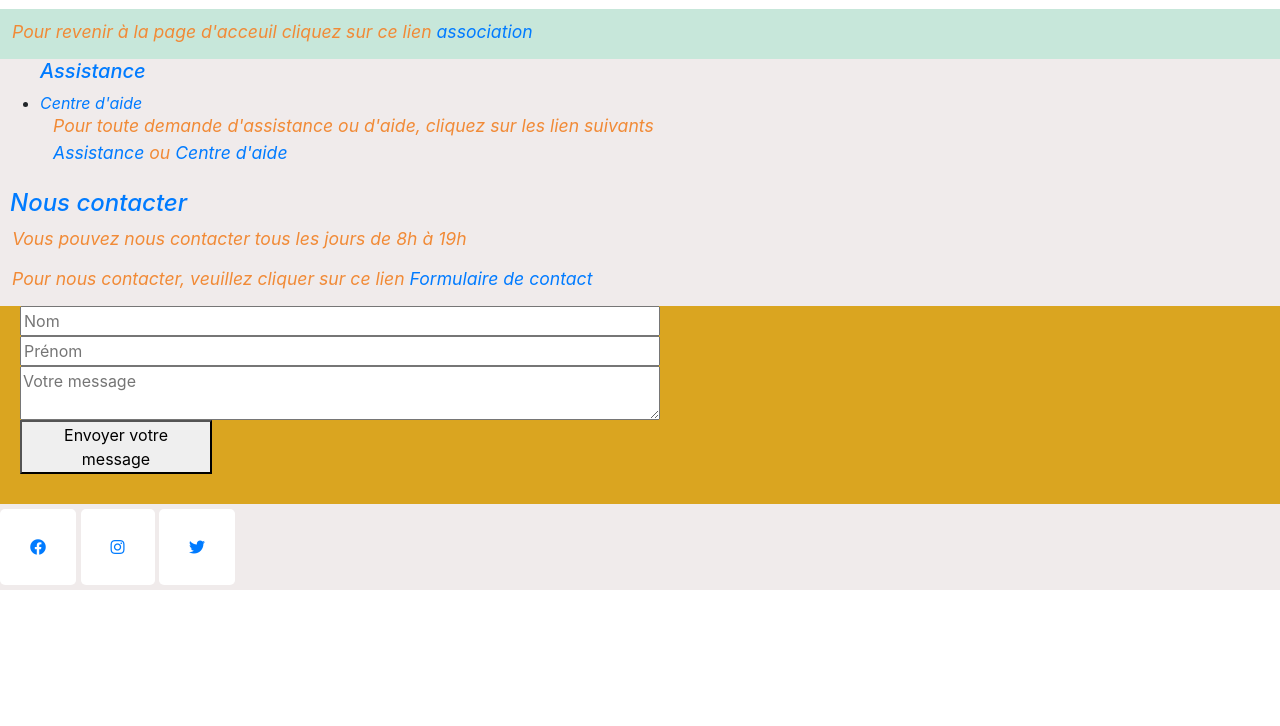
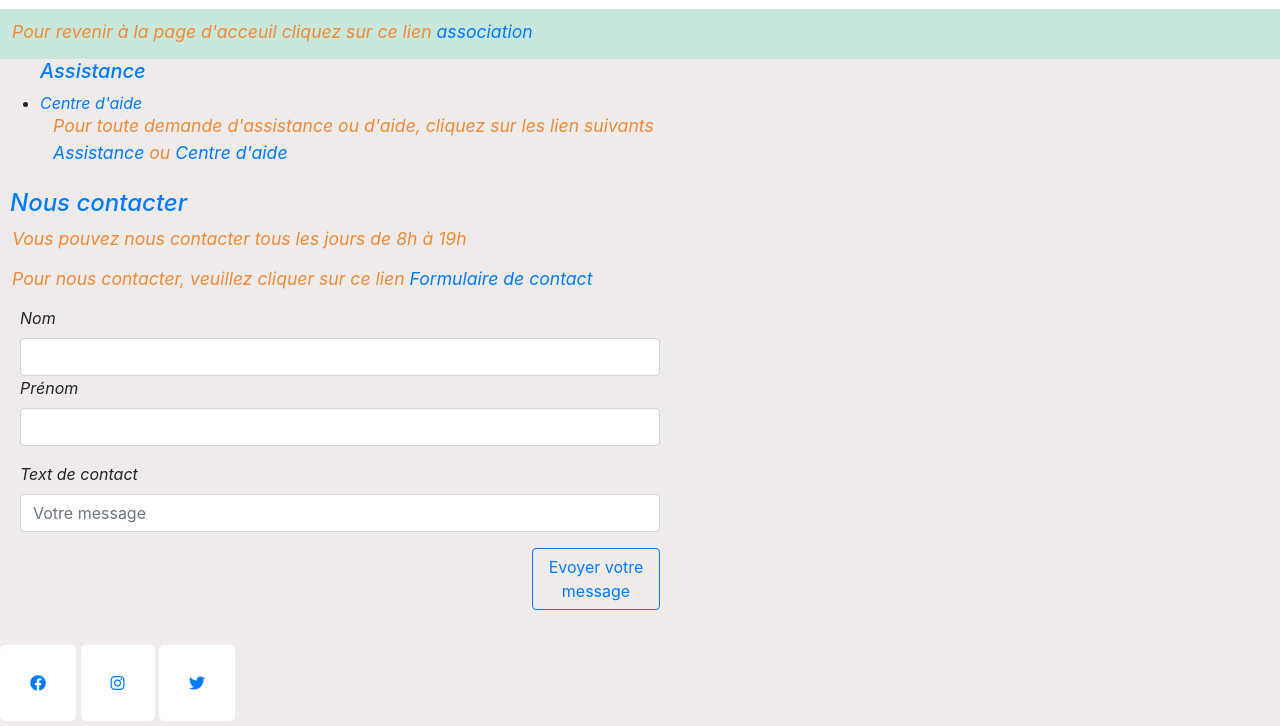
Before and after one commit to Tina-max-rgb/project1-studi, a plain HTML site: page siteWeb/publicité.html in a window 1280 px wide. Shown: the part 1525-2251 px from the top of the page. Before the commit the page ends 2115 px from the top, so only its background shows below. Drawn offline with nearby package versions, Linux system fonts and the light colour scheme.

Commit message:
commit-verification

```diff
--- a/siteWeb/publicité.html
+++ b/siteWeb/publicité.html
@@ -7,7 +7,8 @@
 <title>Insertion jeunesse</title>
 
 <link rel="stylesheet" href="style.css">
-<link rel="stylesheet" href="https://stackpath.bootstrapcdn.com/bootstrap/4.4.1/css/bootstrap.min.css" integrity="sha384-Vkoo8x4CGsO3+Hhxv8T/Q5PaXtkKtu6ug5TOeNV6gBiFeWPGFN9MuhOf23Q9Ifjh" crossorigin="anonymous">
+<link href="https://stackpath.bootstrapcdn.com/bootstrap/4.4.1/css/bootstrap.min.css" rel="stylesheet" integrity="sha384-Vkoo8x4CGsO3+Hhxv8T/Q5PaXtkKtu6ug5TOeNV6gBiFeWPGFN9MuhOf23Q9Ifjh" crossorigin="anonymous">
+
 <link rel="stylesheet" href="https://use.fontawesome.com/releases/v5.15.3/css/all.css" integrity="sha384-SZXxX4whJ79/gErwcOYf+zWLeJdY/qpuqC4cAa9rOGUstPomtqpuNWT9wdPEn2fk" crossorigin="anonymous">
 
 
@@ -116,10 +117,23 @@
          <div class="fr">
 
          <form>
-             <input type="t" name="n" placeholder="Nom">
-             <input type="t" name="n" placeholder="Prénom">
-             <textarea placeholder="Votre message"></textarea>
-             <button>Envoyer votre message</button>
+             <div class="form-group">
+             <label for="name"> Nom</label>
+             <input type="text1" id="name" class="form-control">
+             <label for="FirstName"> Prénom</label>
+             <input type="text2" id="Firstname" class="form-control">
+
+             </div>
+             <div class="form-group">
+
+
+             <label>Text de contact</label>
+
+            <input type="text" class="form-control" id="element" placeholder="Votre message">
+
+             </div>
+
+           <div class="wrap"><button class="btn btn-outline-primary">Evoyer votre message</button></div>
             </form>
 
              </div>
@@ -130,7 +144,10 @@
             <a href="#"><i class="fab fa-twitter"></i></a>
          </div>
         </footer>
+        <script src="https://code.jquery.com/jquery-3.4.1.min.js" integrity="sha256-CSXorXvZcTkaix6Yvo6HppcZGetbYMGWSFlBw8HfCJo=" crossorigin="anonymous"></script>
+        <script src="https://stackpath.bootstrapcdn.com/bootstrap/4.4.1/js/bootstrap.bundle.min.js" integrity="sha384-6khuMg9gaYr5AxOqhkVIODVIvm9ynTT5J4V1cfthmT+emCG6yVmEZsRHdxlotUnm" crossorigin="anonymous"></script>
+        <script src="script.js"></script>
+     </body>
 
 
-           </body>
-           </html>
+    </html>
--- a/siteWeb/style.css
+++ b/siteWeb/style.css
@@ -236,7 +236,7 @@ button{
 margin-bottom: 30px;
 }
 .fr{
-    background-color: goldenrod;
+    background-color: none;
     width: 100%;
     height: 100%;
 
```
Also changed, not shown: siteWeb/association.html (+22 -6 lines).
